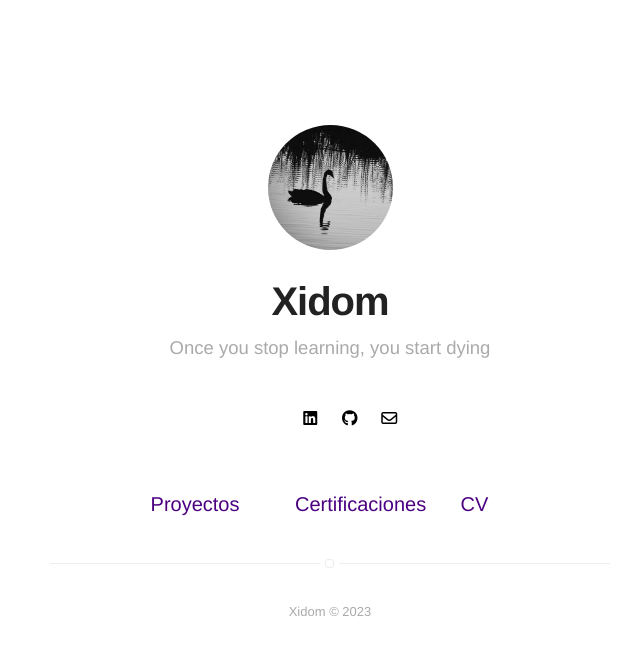
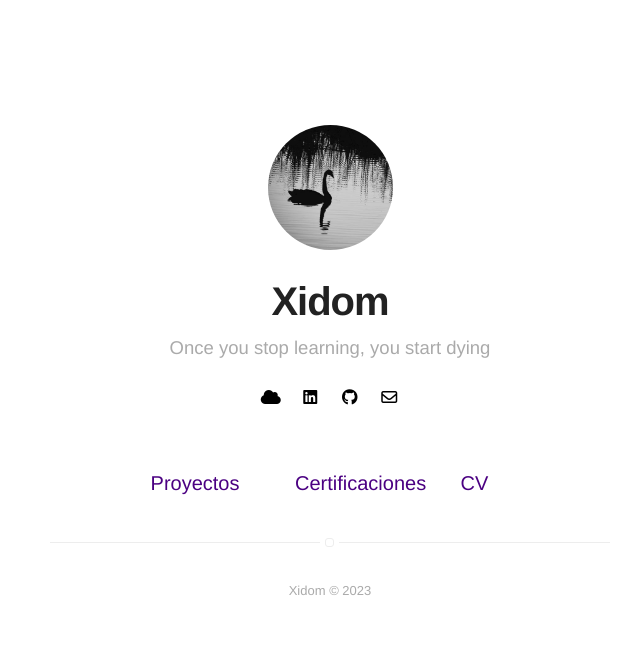
Before and after one commit to Xidomcode/web, a Jekyll site: the page built from index.html, in a window 1280 px wide. Shown: the top 655 px of the page, without its empty margins (310-950 px from the left). Built offline with Jekyll 4.4.1, drawn with Linux system fonts in a browser that asks for light colours; nearby versions of some CDN libraries.

Commit message:
Update social-links.html

```diff
--- a/_includes/social-links.html
+++ b/_includes/social-links.html
@@ -21,7 +21,7 @@
 
     {% if site.tryhackme %}
         <a class="link" data-title="tryhackme.com/in/{{ site.tryhackme }}" href="https://www.tryhackme.com/p/{{ site.tryhackme }}" target="_blank"  rel="noopener">
-            <iconify-icon icon="simple-icons:tryhackme"></iconify-icon>
+            <i class="fas fa-cloud"></i>
         </a>
     {% endif %}
 
```
